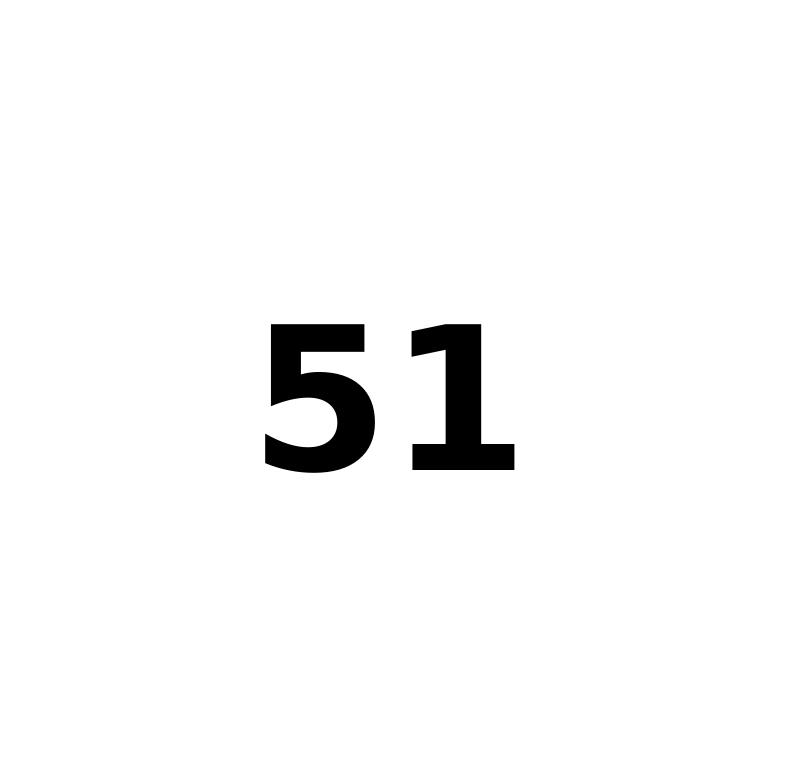
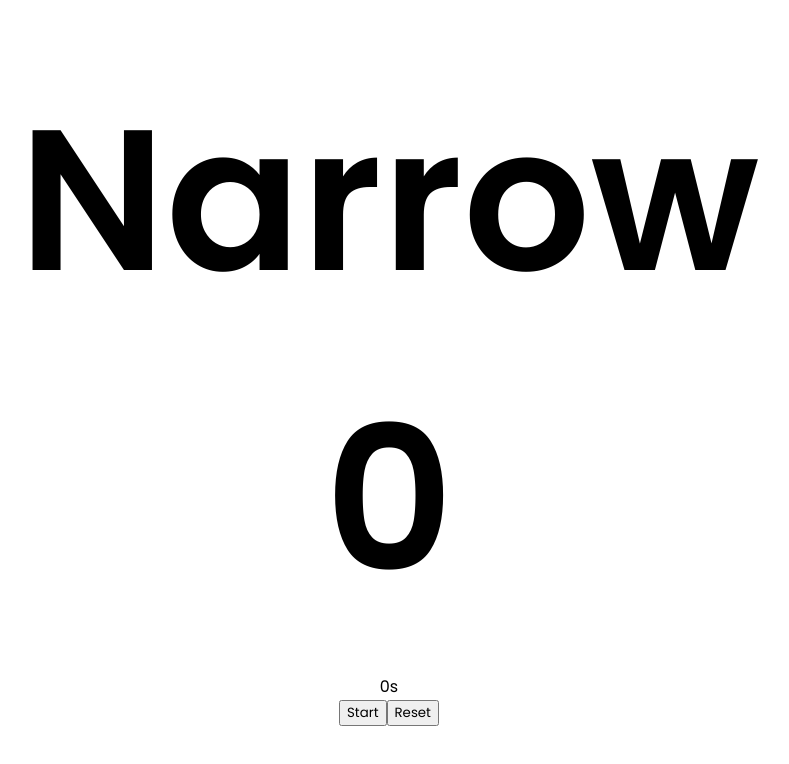
Before and after one commit to mckinney-stack/headup, a React (Create React App) app: page / in a window 1280 px wide. Shown: the top 764 px of the page, without its empty margins (251-1040 px from the left). Built offline with nearby package versions, Linux system fonts and the light colour scheme.

Commit message:
Implement stickhandle type functionality and start/stop/reset buttons

```diff
--- a/public/index.html
+++ b/public/index.html
@@ -25,6 +25,13 @@
       Learn how to configure a non-root public URL by running `npm run build`.
     -->
     <title>React App</title>
+
+    <!-- POPPINS -->
+    <link rel="preconnect" href="https://fonts.googleapis.com">
+<link rel="preconnect" href="https://fonts.gstatic.com" crossorigin>
+<link href="https://fonts.googleapis.com/css2?family=Poppins:ital,wght@0,100;0,200;0,300;0,400;0,500;0,600;0,700;0,800;0,900;1,100;1,200;1,300;1,400;1,500;1,600;1,700;1,800;1,900&display=swap" rel="stylesheet">
+
+
   </head>
   <body>
     <noscript>You need to enable JavaScript to run this app.</noscript>
--- a/src/App.js
+++ b/src/App.js
@@ -1,8 +1,47 @@
+import React, { useState, useEffect } from 'react';
 import Counter from './Counter';
-
+import StickhandleType from './StickhandleType';
+import Timer from './Timer';
 
 function App() {
-    return <Counter />
-}
+    const [seconds, setSeconds] = useState(0);
+    const [isActive, setIsActive] = useState(false);
+    const [isGameOver, setIsGameOver] = useState(false);
 
-export default App;
+    function toggle() {
+        setIsActive(!isActive);
+    }
+
+    function reset() {
+      setSeconds(0);
+      setIsActive(false);
+    }
+
+    useEffect(() => {
+      let interval = null;
+      if (isActive) {
+        interval = setInterval(() => {
+          setSeconds(seconds => seconds + 1);
+        }, 1000);
+      } else if (!isActive && seconds !== 0) {
+        clearInterval(interval);
+      }
+      return () => clearInterval(interval);
+    }, [isActive, seconds]);
+
+    return (
+        <>
+            {isGameOver ? (
+                <h1>GAME OVER</h1>
+            ) : (
+                <>
+                    <StickhandleType isActive={isActive} reset={reset} />
+                </>
+            )}
+            <Counter isActive={isActive} reset={reset} />
+            <Timer seconds={seconds} isActive={isActive} handleToggle={toggle} handleReset={reset} />
+        </>
+    );
+  }
+
+  export default App;
--- a/src/Counter.js
+++ b/src/Counter.js
@@ -1,18 +1,31 @@
 import { useState } from 'react';
 
+function Counter({isActive, reset}){
 
-function Counter(){
+    console.log("Counter Rendered");
 
-    const [number, updateNumber] = useState(Math.floor(Math.random() * 100));
+    const [number, updateNumber] = useState(0);
 
-    setTimeout(() => {
-        updateNumber([Math.floor(Math.random() * 100)]);
-    }, 1300)
+    if (isActive) {
+        setTimeout(() => {
+            updateNumber([Math.floor(Math.random() * 11)]);
+        }, 1000);
+    }
 
     return (
-        <h5>{number}</h5>
+        <h1>{number}</h1>
     )
 
 };
 
 export default Counter;
+
+/*
+
+Please note that you would need to modify the StickhandleType and
+Counter components to accept and use these props. They should
+start their cycles when isActive is true and stop their cycles
+when isActive is false. They should also reset their states when
+the reset function is called.
+
+*/
--- /dev/null
+++ b/src/StickhandleType.js
@@ -0,0 +1,21 @@
+import React, { useState, useEffect } from 'react';
+
+function StickhandleType({isActive, reset}) {
+
+    const types = ['Wide', 'Narrow', 'Figure Eight', 'Freestyle', 'Toe Drag'];
+    const [type, setType] = useState(types[Math.floor(Math.random() * types.length)]);
+
+    useEffect(() => {
+        let timeoutId;
+        if (isActive) {
+            timeoutId = setTimeout(() => {
+                setType(types[Math.floor(Math.random() * types.length)]);
+            }, 8000);
+        }
+        return () => clearTimeout(timeoutId);
+    }, [isActive, type]);
+
+    return <h1>{type}</h1>;
+}
+
+export default StickhandleType;
--- /dev/null
+++ b/src/Timer.js
@@ -0,0 +1,14 @@
+export default function Timer({ seconds, isActive, handleToggle, handleReset }) {
+
+    return (
+      <div class="timer">
+        <div>{seconds}s</div>
+        <button onClick={handleToggle}>
+          {isActive ? 'Stop' : 'Start'}
+        </button>
+        <button onClick={handleReset}>
+          Reset
+        </button>
+      </div>
+    );
+  }
--- a/src/index.css
+++ b/src/index.css
@@ -1,3 +1,7 @@
+* {
+    font-family: 'Poppins', sans-serif;
+}
+
 body{
     margin: 0 auto;
     height: 100vh;
@@ -7,10 +11,15 @@ body{
     justify-content: center;
 }
 
-h5 {
+h1 {
     display: block;
     font-size: 200px;
     font-weight: 600;
-    font-family: Verdana, Geneva, Tahoma, sans-serif;
     margin: 0 auto;
+    text-align: center;
 }
+
+.timer {
+    text-align: center;
+    margin: 24px auto;
+}
```
Also changed, not shown: 1 other file (tests, documents, lock files or other folders).
